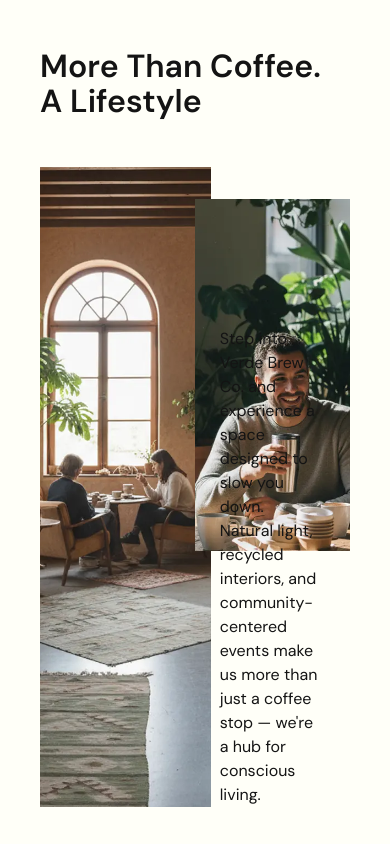
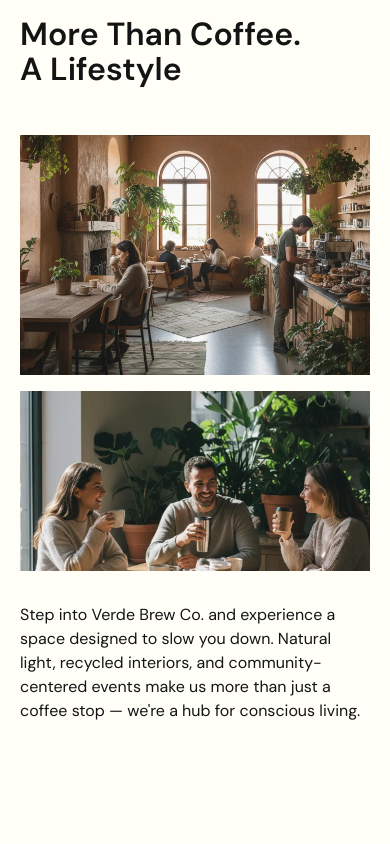
Before and after one commit to eigdoyr/verde-brew-co, a React (Vite) app: page / in a window 390 px wide. Shown: the part 3860-4704 px from the top of the page. Built offline with nearby package versions, Linux system fonts and the light colour scheme.

Commit message:
feat: responsive Experience

```diff
--- a/src/sections/Experience.css
+++ b/src/sections/Experience.css
@@ -42,3 +42,64 @@
   color: var(--black);
   z-index: 2;
 }
+
+/* Tablet */
+@media (max-width: 1024px) {
+  .experience-images {
+    height: 500px;
+  }
+
+  .experience-img-secondary {
+    width: 48%;
+    height: 52%;
+  }
+
+  .experience-desc {
+    left: 53%;
+    width: 40%;
+  }
+}
+
+/* Mobile */
+@media (max-width: 768px) {
+  .experience {
+    padding: 4rem 1.25rem;
+  }
+
+  .experience-images {
+    position: static;
+    height: auto;
+    display: flex;
+    flex-direction: column;
+    gap: 1rem;
+  }
+
+  .experience-img-main {
+    position: static;
+    width: 100%;
+    height: 300px;
+  }
+
+  .experience-img-secondary {
+    position: static;
+    width: 100%;
+    height: 220px;
+  }
+
+  .experience-desc {
+    position: static;
+    width: 100%;
+    padding-top: 1rem;
+  }
+}
+
+/* Small mobile */
+@media (max-width: 480px) {
+  .experience-img-main {
+    height: 240px;
+  }
+
+  .experience-img-secondary {
+    height: 180px;
+  }
+}
```
